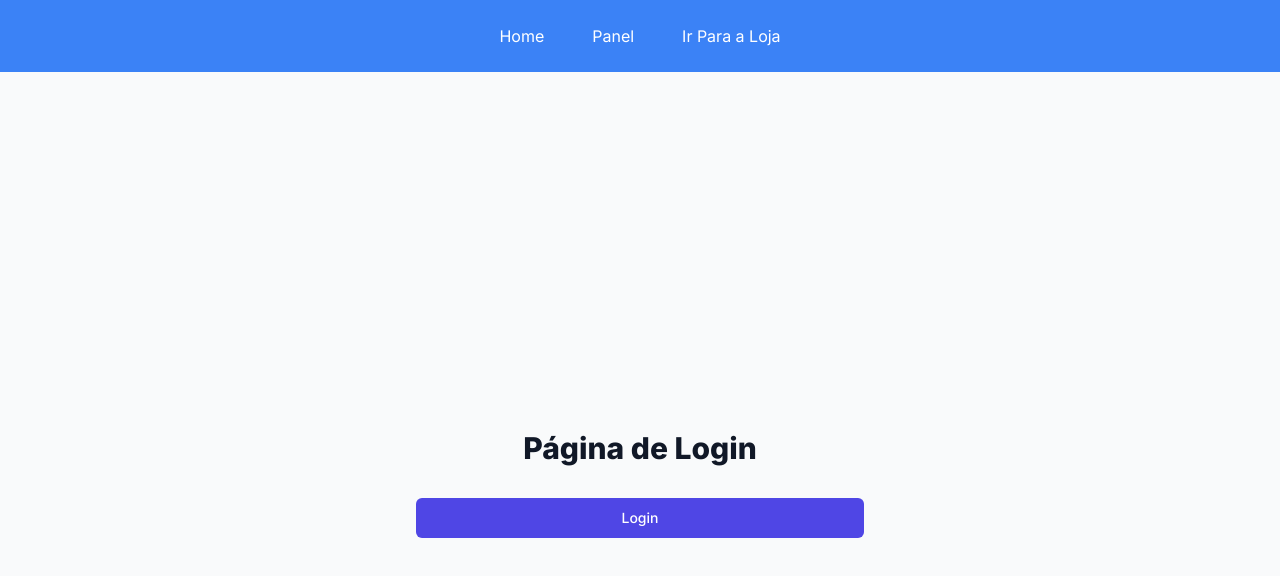
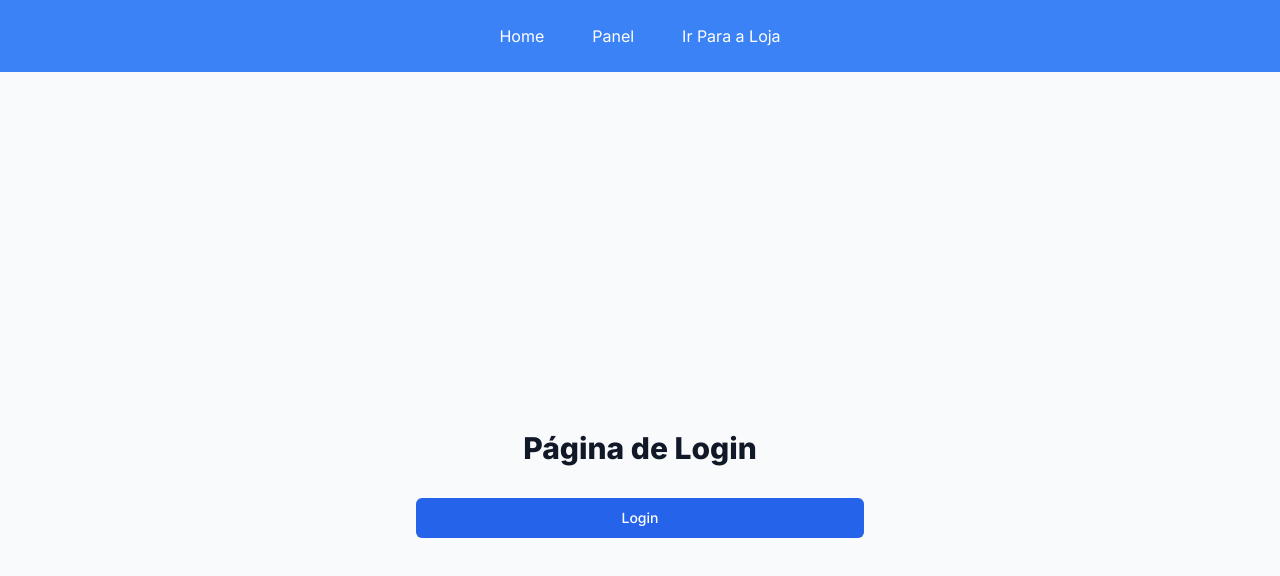
Before and after one commit to lipsig/missionbrasil, a Next.js app in the folder missionbrasil/: page /login in a window 1280 px wide. Shown: the top 576 px of the page. Built offline with nearby package versions, Linux system fonts and the light colour scheme; no server answers.

Commit message:
login: blue button

```diff
--- a/missionbrasil/app/login/page.tsx
+++ b/missionbrasil/app/login/page.tsx
@@ -25,7 +25,7 @@
                 <div>
 
                     <Button onClick={() => signIn("google")}
-                        className="group relative w-full flex justify-center py-2 px-4 border border-transparent text-sm font-medium rounded-md text-white bg-indigo-600 hover:bg-indigo-700 focus:outline-none focus:ring-2 focus:ring-offset-2 focus:ring-indigo-500"
+                        className="group relative w-full flex justify-center py-2 px-4 border border-transparent text-sm font-medium rounded-md text-white bg-blue-600 hover:bg-blue-700 focus:outline-none focus:ring-2 focus:ring-offset-2 focus:ring-indigo-500"
                     >
                         Login
                     </Button>
```
